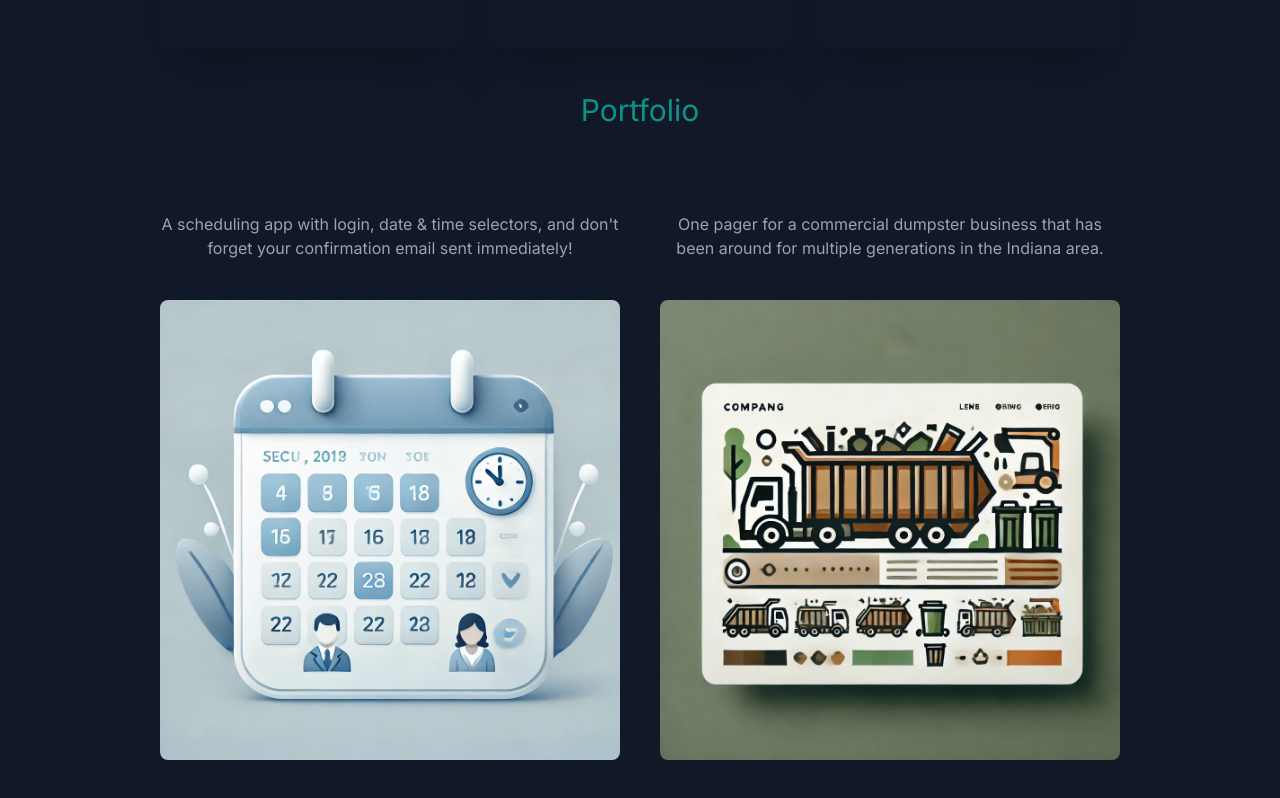
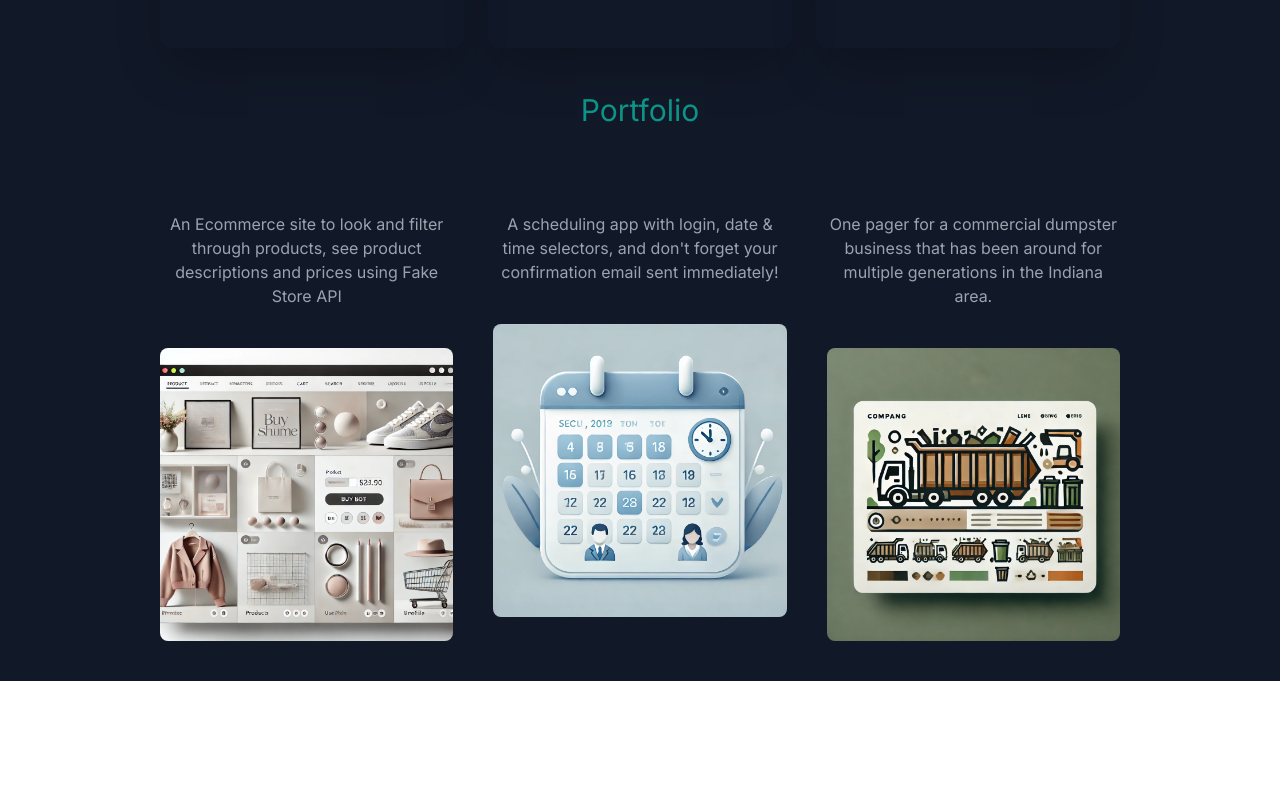
Before and after one commit to AdamRuffner/portfolio, a Next.js app: page / in a window 1280 px wide. Shown: the part 1432-2230 px from the top of the page. After the commit the page ends 2113 px from the top, so only its background shows below. Built offline with nearby package versions, Linux system fonts and the light colour scheme.

Commit message:
added eccomerce website to portfolio

```diff
--- a/app/page.js
+++ b/app/page.js
@@ -10,6 +10,7 @@ import schedule from "../public/schedule-app.jpg";
 import sched from "../public/schedule.webp";
 import garbage from "../public/garbage-app.jpg";
 import dumpster from "../public/dumpster.webp";
+import ecommerce from "../public/ecommerce.webp";
 import porsche from "../public/porsche.jpg";
 import { useState } from "react";
 
@@ -147,7 +148,27 @@ export default function Home() {
             </h3>
           </div>
           <div className=" flex flex-col gap-10 py-10 lg:flex-row lg:flex-wrap text-center">
-            <div className=" basis-1/3 flex-1">
+            <div className=" basis-1/4 flex-1">
+              <p className="py-10 dark:text-gray-400">
+                An Ecommerce site to look and filter through products, see
+                product descriptions and prices using Fake Store API
+              </p>
+              <a
+                href="https://ecommerce-showcase-chi.vercel.app/"
+                target="_blank"
+                rel="noopener noreferrer"
+              >
+                <Image
+                  src={ecommerce}
+                  alt="car"
+                  className="rounded-lg object-cover"
+                  // width={"100%"}
+                  // height={"90%"}
+                  layout="responsive"
+                />
+              </a>
+            </div>
+            <div className=" basis-1/4 flex-1">
               <p className="py-10 dark:text-gray-400">
                 A scheduling app with login, date & time selectors, and don't
                 forget your confirmation email sent immediately!
@@ -167,7 +188,7 @@ export default function Home() {
                 />
               </a>
             </div>
-            <div className=" basis-1/3 flex-1">
+            <div className=" basis-1/4 flex-1">
               <p className="py-10 dark:text-gray-400">
                 One pager for a commercial dumpster business that has been
                 around for multiple generations in the Indiana area.
```
Also changed, not shown: public/ecommerce.webp (added).
